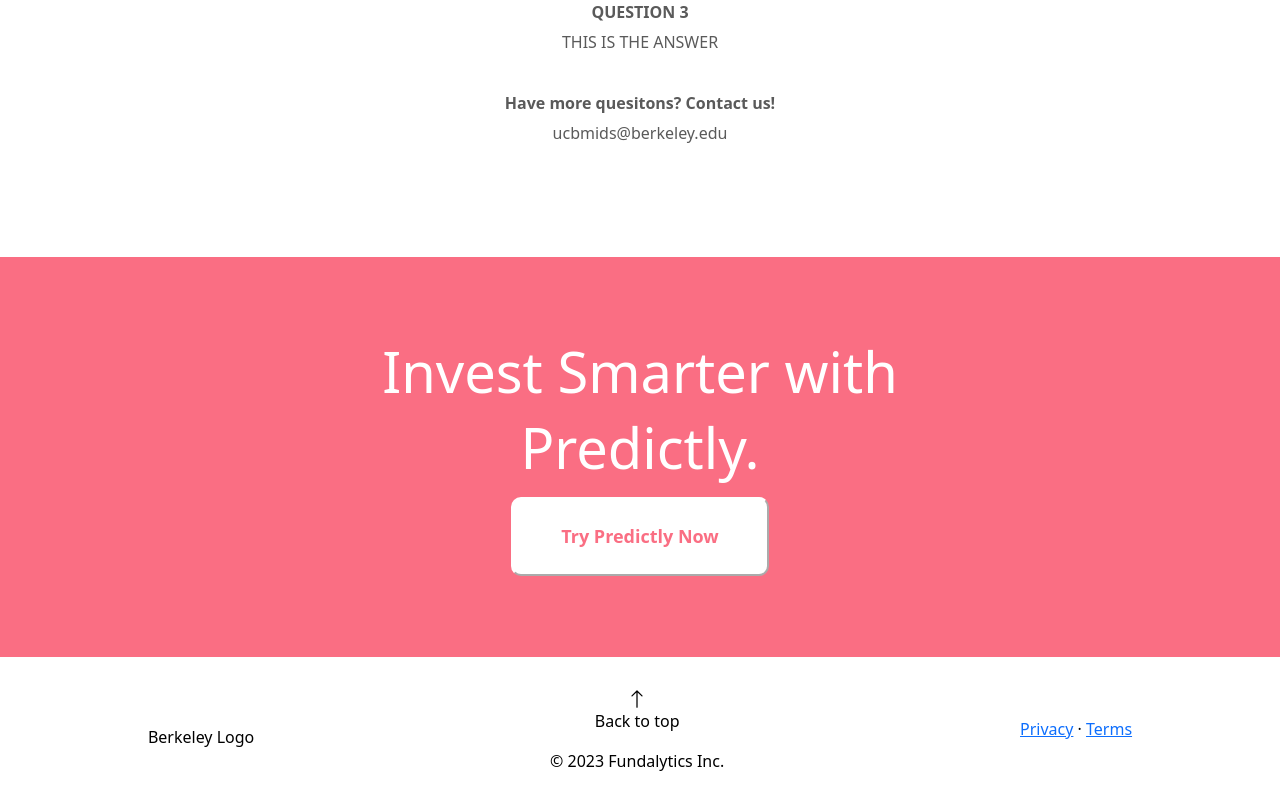
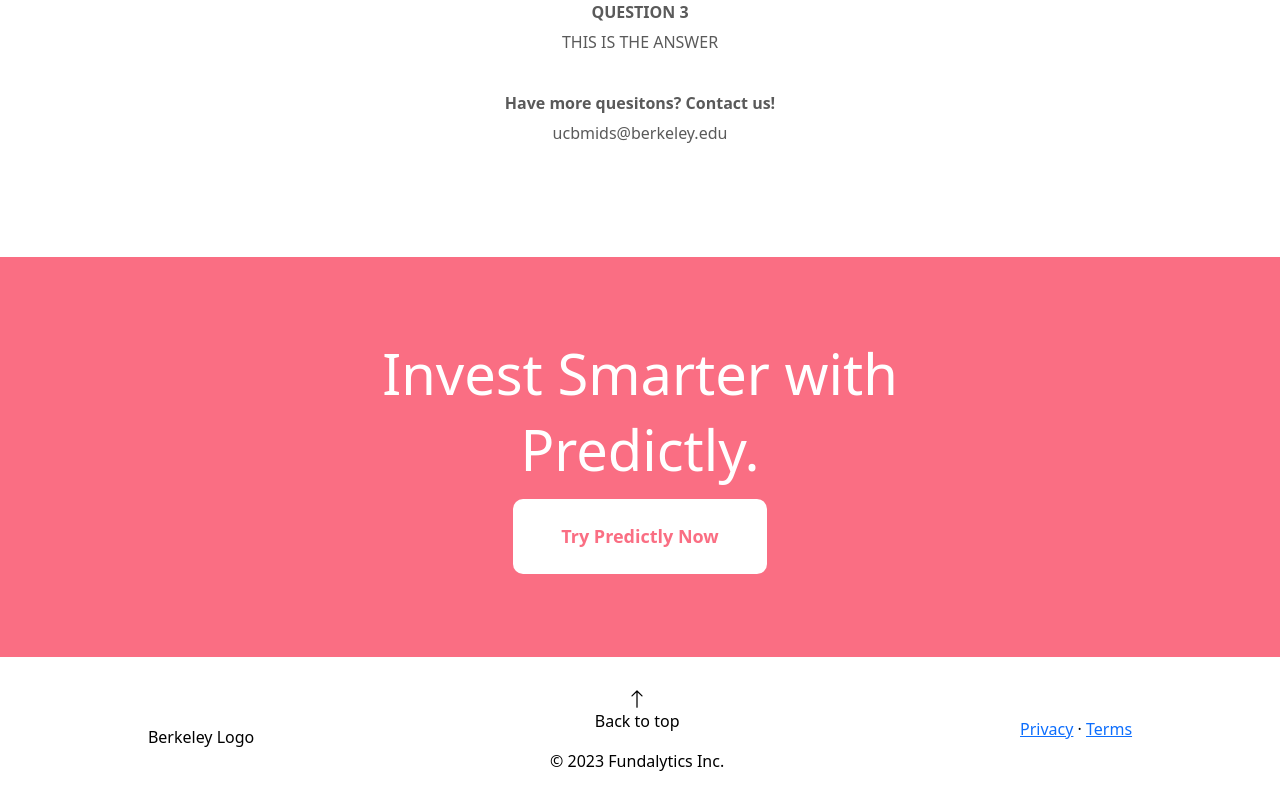
Before and after one commit to UC-Berkeley-I-School/UC-Berkeley-I-School.github.io, a plain HTML site: page index.html in a window 1280 px wide. Shown: the part 3047-3856 px from the top of the page. Drawn offline with nearby package versions, Linux system fonts and the light colour scheme.

Commit message:
fix button

```diff
--- a/styles/styles.css
+++ b/styles/styles.css
@@ -144,7 +144,7 @@ footer {
 
 .cta-button {
     background-color: white;
-    border-color: white;
+    border: 0px white;
     color: #FA6E83;
     text-align: center;
     font-weight: bold;
```
